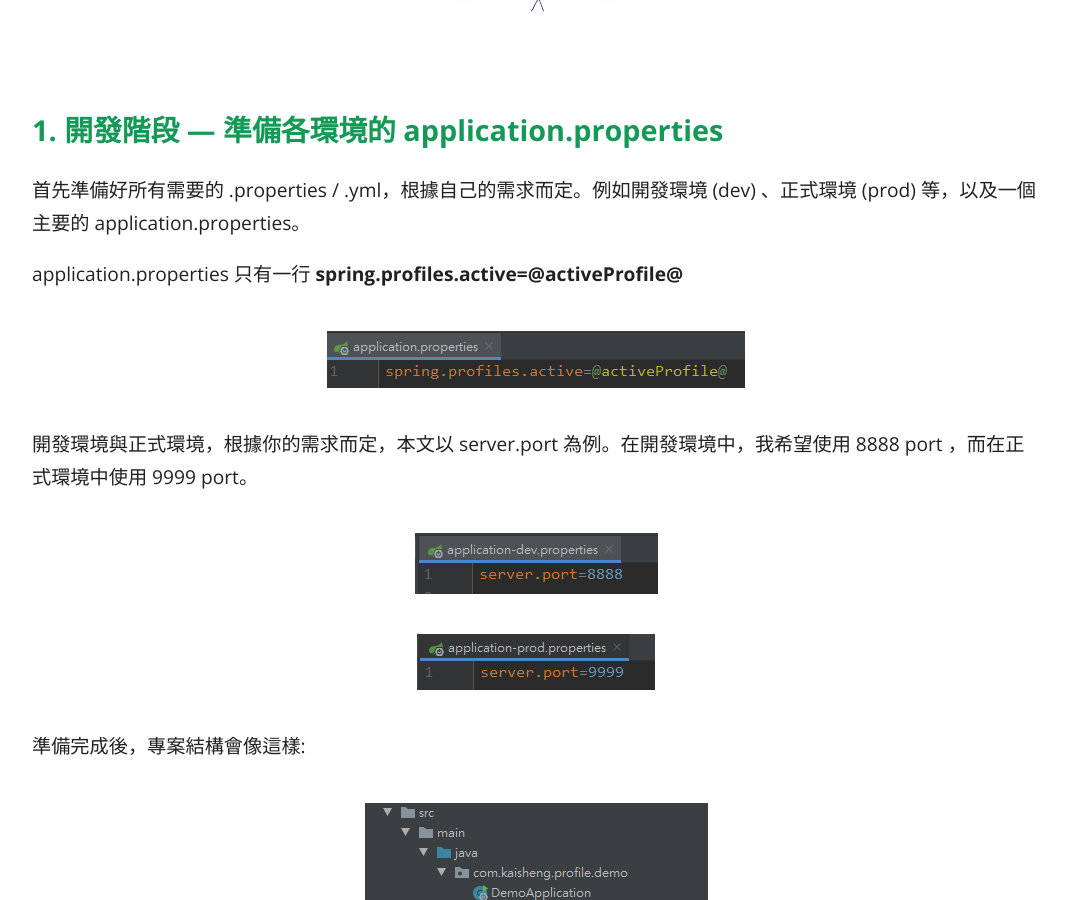
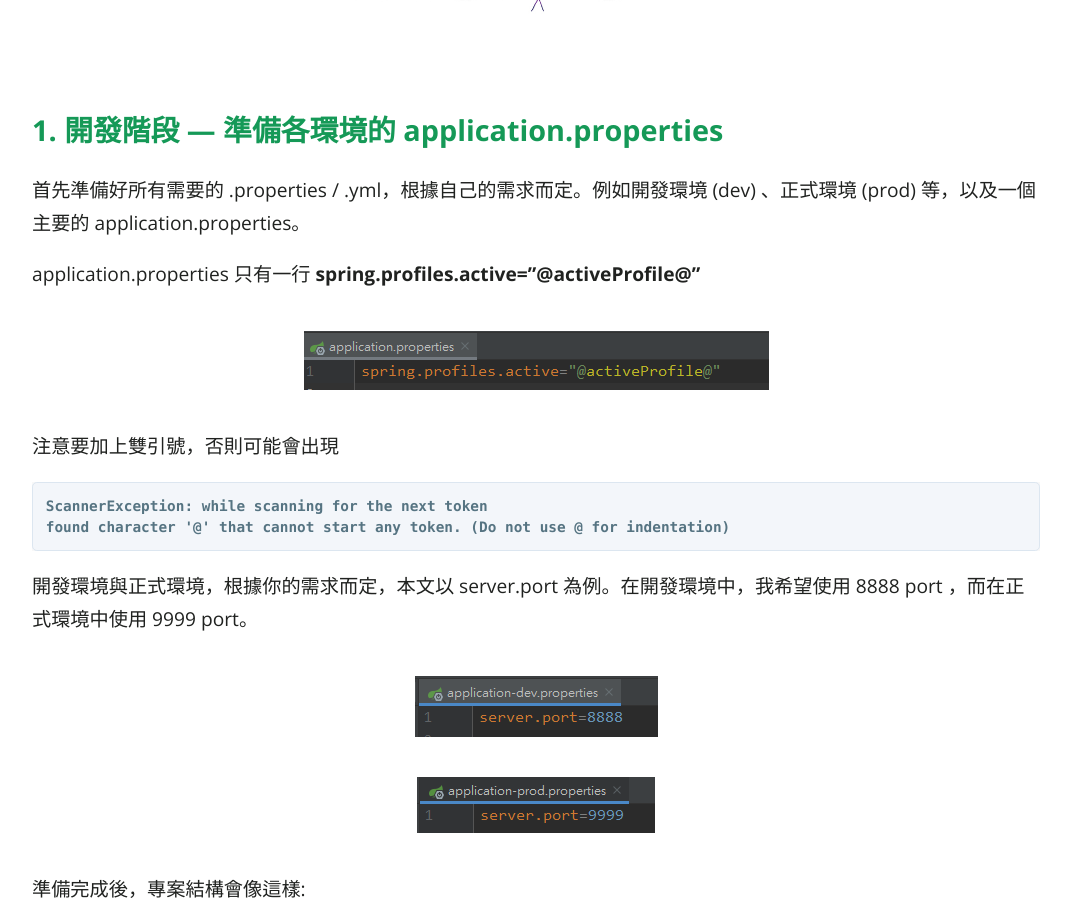
Before and after one commit to KaiSheng714/KaiSheng714.github.io, a Jekyll site: the page built from _posts/2022-01-30-spring-profile-with-maven-package.md, in a window 1280 px wide and 900 px high, scrolled down 979 px. Shown: the whole window, without its empty margins (104-1175 px from the left). Built offline with Jekyll 4.4.1, drawn with Linux system fonts in a browser that asks for light colours.

Commit message:
imporve-spring-profile

````diff
--- a/_posts/2022-01-30-spring-profile-with-maven-package.md
+++ b/_posts/2022-01-30-spring-profile-with-maven-package.md
@@ -21,9 +21,16 @@ categories: [Maven, Spring]
 
 首先準備好所有需要的 .properties / .yml，根據自己的需求而定。例如開發環境 (dev) 、正式環境 (prod) 等，以及一個主要的 application.properties。
 
-application.properties 只有一行 **spring.profiles.active=@activeProfile@**
+application.properties 只有一行 **spring.profiles.active="@activeProfile@"**
 
 ![Spring + Maven + IntelliJ profile integration 多環境 (Profile) 整合技巧](/assets/image/spring-maven-properties.png)
+
+注意要加上雙引號，否則可能會出現
+
+```
+ScannerException: while scanning for the next token
+found character '@' that cannot start any token. (Do not use @ for indentation)
+```
 
 開發環境與正式環境，根據你的需求而定，本文以 server.port 為例。在開發環境中，我希望使用 8888 port ，而在正式環境中使用 9999 port。
 
````
Also changed, not shown: assets/image/spring-maven-properties.png.
